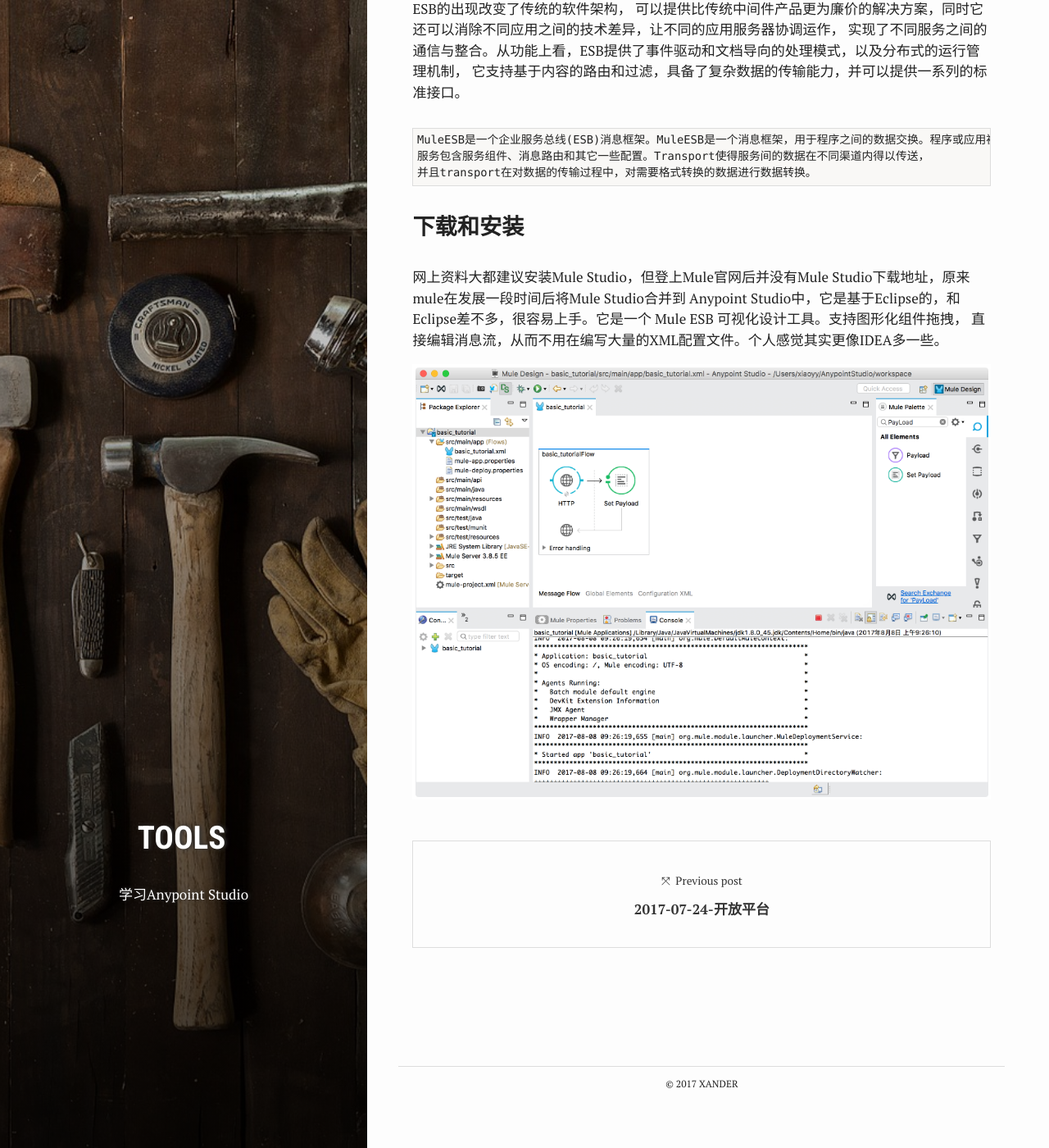
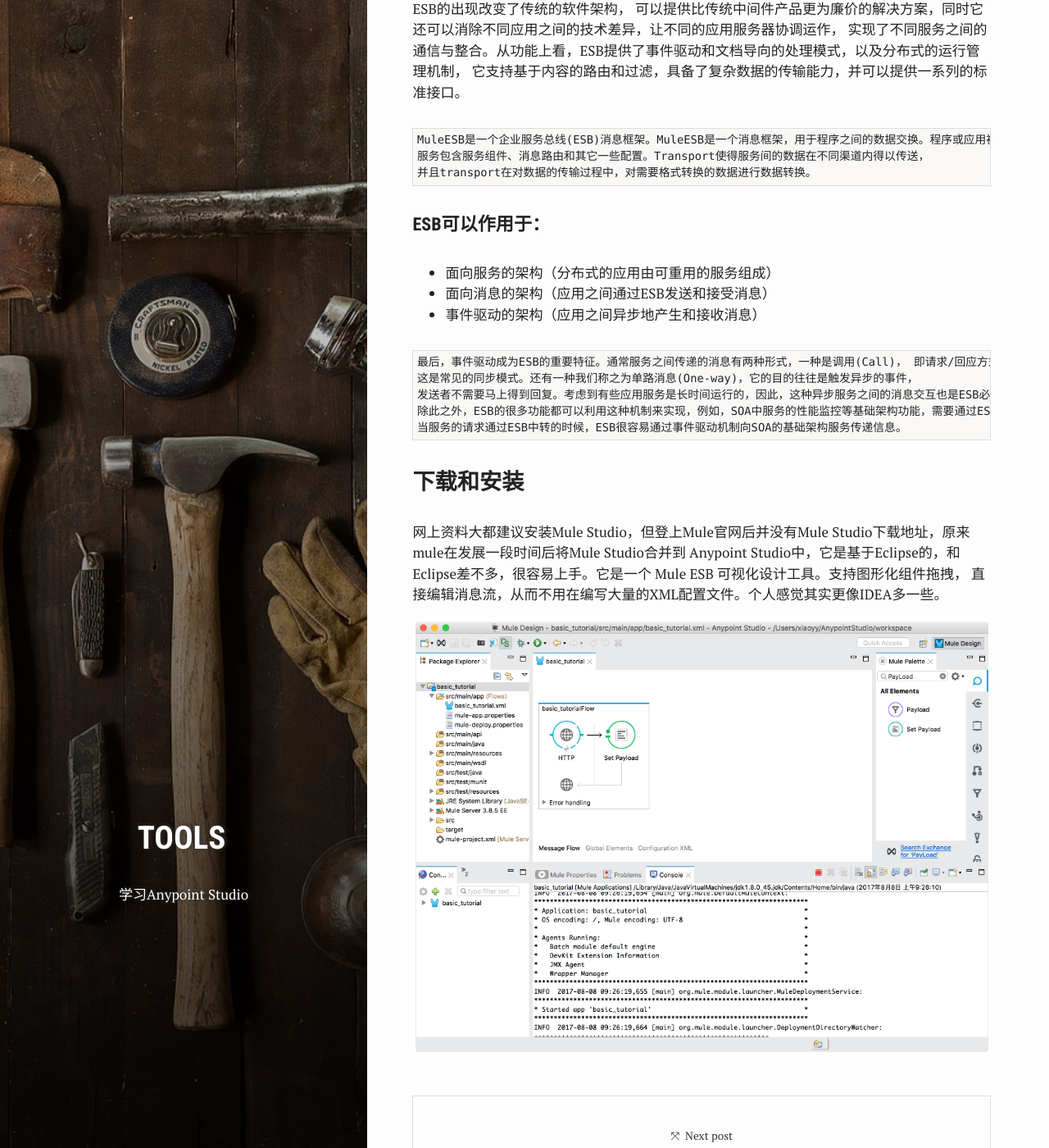
Before and after one commit to yyxiao/yyxiao.github.io, a Jekyll site: the page built from _posts/2017-08-08-AnypointStudio初学.md, in a window 1280 px wide and 1400 px high, scrolled down 1215 px. Shown: the whole window at 82% size. Built offline with Jekyll 4.4.1, drawn with Linux system fonts in a browser that asks for light colours.

````diff
--- a/_posts/2017-08-08-AnypointStudio初学.md
+++ b/_posts/2017-08-08-AnypointStudio初学.md
@@ -40,6 +40,20 @@ MuleESB是一个企业服务总线(ESB)消息框架。MuleESB是一个消息框
 并且transport在对数据的传输过程中，对需要格式转换的数据进行数据转换。
 ```
 
+#### ESB可以作用于：
+
+ * 面向服务的架构（分布式的应用由可重用的服务组成）
+ * 面向消息的架构（应用之间通过ESB发送和接受消息）
+ * 事件驱动的架构（应用之间异步地产生和接收消息）
+
+```text
+最后，事件驱动成为ESB的重要特征。通常服务之间传递的消息有两种形式，一种是调用(Call)， 即请求/回应方式，
+这是常见的同步模式。还有一种我们称之为单路消息(One-way)，它的目的往往是触发异步的事件，
+发送者不需要马上得到回复。考虑到有些应用服务是长时间运行的，因此，这种异步服务之间的消息交互也是ESB必须支持的。
+除此之外，ESB的很多功能都可以利用这种机制来实现，例如，SOA中服务的性能监控等基础架构功能，需要通过ESB来提供数据，
+当服务的请求通过ESB中转的时候，ESB很容易通过事件驱动机制向SOA的基础架构服务传递信息。
+```
+
 ### 下载和安装
 
 网上资料大都建议安装Mule Studio，但登上Mule官网后并没有Mule Studio下载地址，原来mule在发展一段时间后将Mule Studio合并到
````
Also changed, not shown: _posts/2017-08-23-Shiro使用知识点.md (added, +61 -0 lines).
